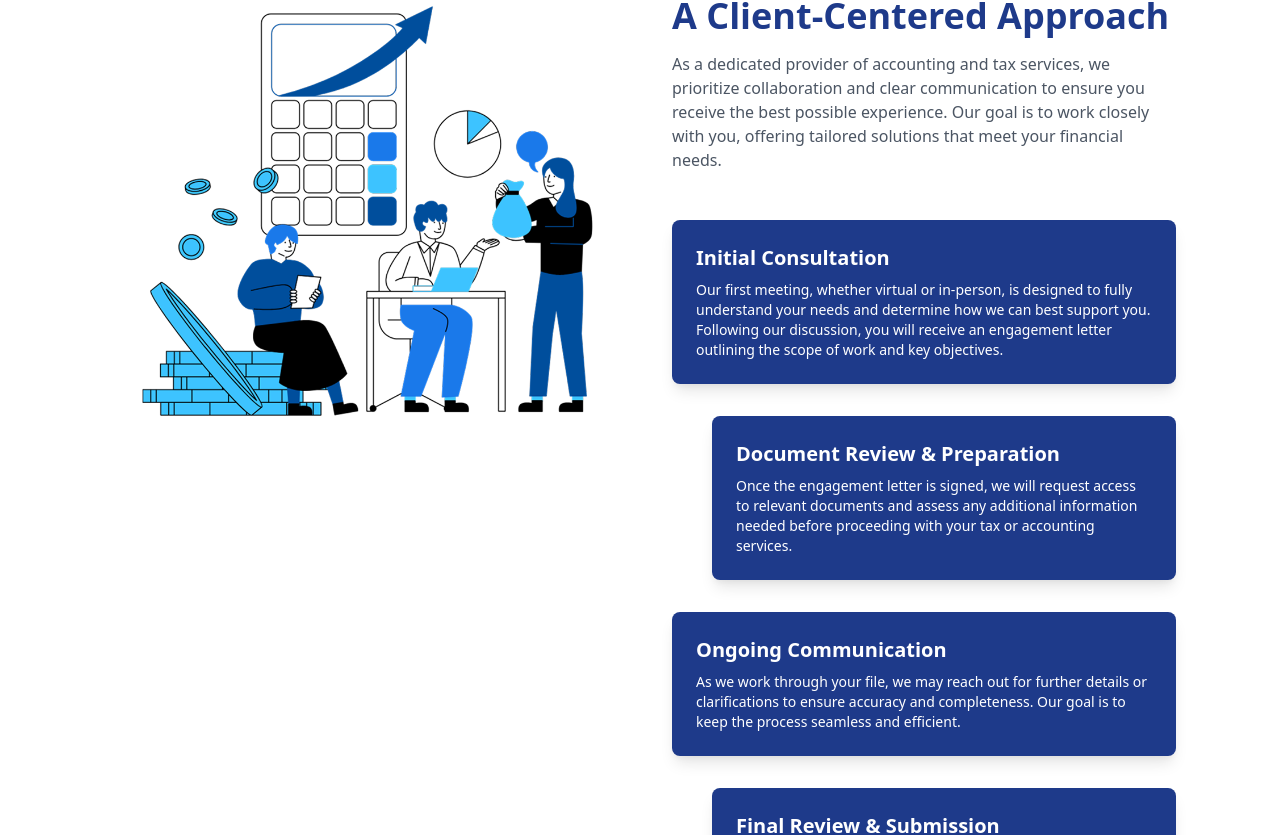
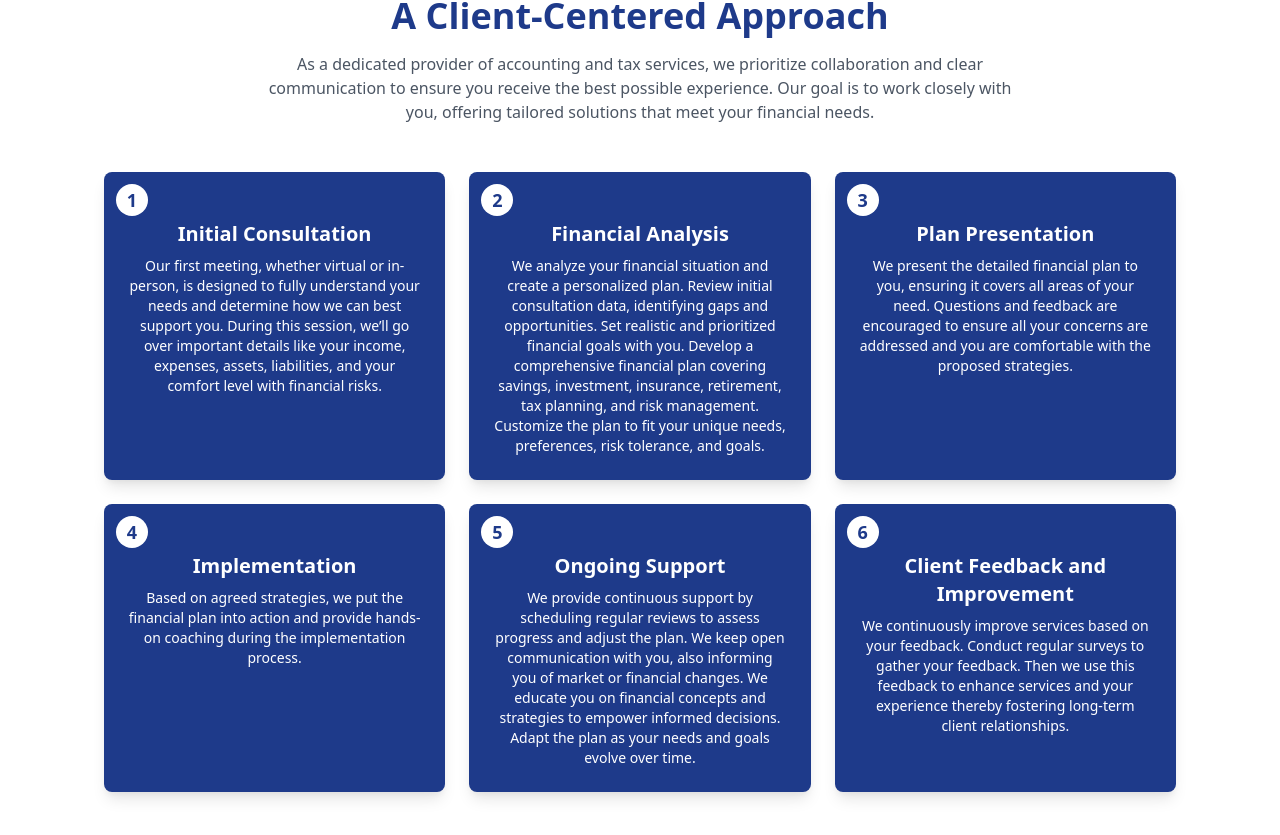
Before and after one commit to King-Slei/EziyiFinancial, a React (Vite) app: page / in a window 1280 px wide. Shown: the part 1506-2341 px from the top of the page. Built offline with nearby package versions, Linux system fonts and the light colour scheme.

Commit message:
updates on client centered approach

```diff
--- a/src/components/sections/ClientCenteredApproachPage.tsx
+++ b/src/components/sections/ClientCenteredApproachPage.tsx
@@ -1,5 +1,4 @@
 import { motion } from "framer-motion";
-import Illustration from "../../assets/team.png";
 
 const fadeInUp = {
   hidden: { opacity: 0, y: 50 },
@@ -11,81 +10,79 @@ const staggerContainer = {
   visible: { opacity: 1, transition: { staggerChildren: 0.3 } },
 };
 
+const steps = [
+  {
+    title: "Initial Consultation",
+    description:
+      "Our first meeting, whether virtual or in-person, is designed to fully understand your needs and determine how we can best support you. During this session, we’ll go over important details like your income, expenses, assets, liabilities, and your comfort level with financial risks.",
+  },
+  {
+    title: "Financial Analysis",
+    description:
+      "We analyze your financial situation and create a personalized plan. Review initial consultation data, identifying gaps and opportunities. Set realistic and prioritized financial goals with you. Develop a comprehensive financial plan covering savings, investment, insurance, retirement, tax planning, and risk management. Customize the plan to fit your unique needs, preferences, risk tolerance, and goals.",
+  },
+  {
+    title: "Plan Presentation",
+    description:
+      "We present the detailed financial plan to you, ensuring it covers all areas of your need. Questions and feedback are encouraged to ensure all your concerns are addressed and you are comfortable with the proposed strategies.",
+  },
+  {
+    title: "Implementation",
+    description:
+      "Based on agreed strategies, we put the financial plan into action and provide hands-on coaching during the implementation process.",
+  },
+  {
+    title: "Ongoing Support",
+    description:
+      "We provide continuous support by scheduling regular reviews to assess progress and adjust the plan. We keep open communication with you, also informing you of market or financial changes. We educate you on financial concepts and strategies to empower informed decisions. Adapt the plan as your needs and goals evolve over time.",
+  },
+  {
+    title: "Client Feedback and Improvement",
+    description:
+      "We continuously improve services based on your feedback. Conduct regular surveys to gather your feedback. Then we use this feedback to enhance services and your experience thereby fostering long-term client relationships.",
+  },
+];
+
 const ClientCenteredApproach = () => {
   return (
     <motion.div
       initial="hidden"
       whileInView="visible"
       viewport={{ once: true }}
-      className="max-w-6xl mx-auto p-10 flex flex-col md:flex-row items-start"
+      className="max-w-6xl mx-auto p-10 text-center"
     >
-      {/* Left Section: Illustration */}
-      <motion.div
-        initial={{ opacity: 0, x: -50 }}
-        animate={{ opacity: 1, x: 0 }}
-        transition={{ duration: 1 }}
-        className="w-full md:w-1/2 flex items-center"
-      >
-        <img src={Illustration} alt="Illustration" className="w-full h-full object-cover" />
-      </motion.div>
-
-      {/* Right Section: Content */}
-      <motion.div className="w-full md:w-1/2 pl-8">
+      {/* Title Section */}
       <motion.h2
         variants={fadeInUp}
         className="text-4xl font-bold text-blue-900"
       >
         A Client-Centered Approach
       </motion.h2>
-        <motion.p
-          variants={fadeInUp}
-          className="text-gray-600 mt-4 max-w-3xl"
-        >
+      <motion.p variants={fadeInUp} className="text-gray-600 mt-4 max-w-3xl mx-auto">
         As a dedicated provider of accounting and tax services, we prioritize
         collaboration and clear communication to ensure you receive the best
         possible experience. Our goal is to work closely with you, offering
         tailored solutions that meet your financial needs.
       </motion.p>
 
-        {/* Process Steps with Staggered Animations */}
+      {/* Steps Grid */}
       <motion.div
         variants={staggerContainer}
-          className="mt-12 space-y-8 relative"
+        className="grid grid-cols-1 md:grid-cols-2 lg:grid-cols-3 gap-6 mt-12"
       >
-          {[
-            {
-              title: "Initial Consultation",
-              description:
-                "Our first meeting, whether virtual or in-person, is designed to fully understand your needs and determine how we can best support you. Following our discussion, you will receive an engagement letter outlining the scope of work and key objectives.",
-            },
-            {
-              title: "Document Review & Preparation",
-              description:
-                "Once the engagement letter is signed, we will request access to relevant documents and assess any additional information needed before proceeding with your tax or accounting services.",
-              offset: "ml-10",
-            },
-            {
-              title: "Ongoing Communication",
-              description:
-                "As we work through your file, we may reach out for further details or clarifications to ensure accuracy and completeness. Our goal is to keep the process seamless and efficient.",
-            },
-            {
-              title: "Final Review & Submission",
-              description:
-                "Before your tax filing deadline, we will meet to review your final documents and collect any necessary authorization signatures. Once approved, your tax filings will be submitted to the appropriate government agencies.",
-              offset: "ml-10",
-            },
-          ].map((step, index) => (
+        {steps.map((step, index) => (
           <motion.div
             key={index}
             variants={fadeInUp}
-              className={`bg-blue-900 text-white p-6 rounded-lg shadow-lg relative max-w-xl ${step.offset || ""}`}
+            className="bg-blue-900 text-white p-6 rounded-lg shadow-lg relative flex flex-col items-center"
           >
-              <h3 className="text-xl font-bold">{step.title}</h3>
-              <p className="mt-2 text-sm">{step.description}</p>
+            <span className="absolute top-3 left-3 bg-white text-blue-900 rounded-full w-8 h-8 flex items-center justify-center font-bold text-lg">
+              {index + 1}
+            </span>
+            <h3 className="text-xl font-bold mt-6">{step.title}</h3>
+            <p className="mt-2 text-sm text-center">{step.description}</p>
           </motion.div>
         ))}
-        </motion.div>
       </motion.div>
     </motion.div>
   );
```
Lines whose indentation alone changed are shown as unchanged.
